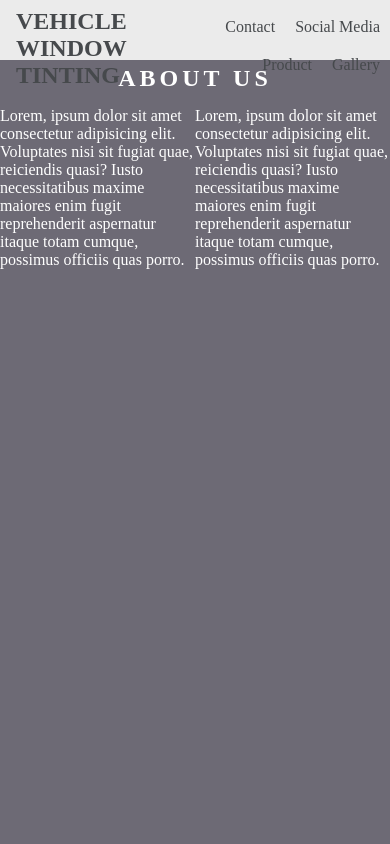
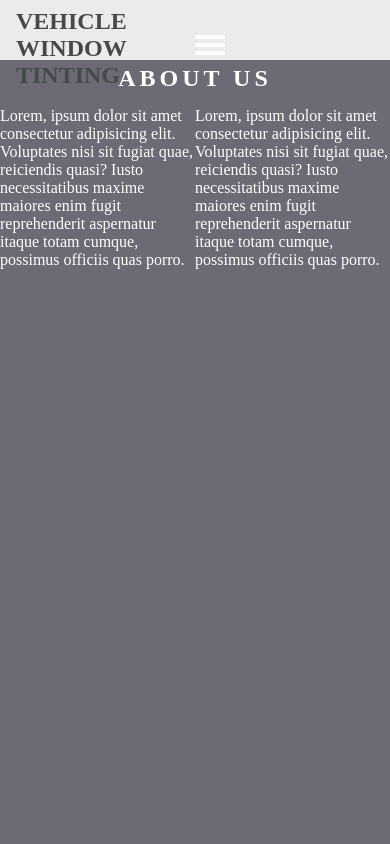
Before and after one commit to AndyL86/Portfolio1, a plain HTML site: page index.html in a window 390 px wide. Shown: the top 844 px of the page. Drawn offline with Linux system fonts and the light colour scheme; a web font is replaced by a local one.

Commit message:
Added basic burger menu html and css

```diff
--- a/assets/css/style.css
+++ b/assets/css/style.css
@@ -33,6 +33,72 @@ header {
     position: fixed;
 }
 
+.menu {
+    display: flex;
+    flex-direction: row;
+    list-style-type: none;
+    margin: 0;
+    padding: .5rem;
+  }
+
+  .menu > li {
+    margin: 0 1rem;
+    overflow: hidden;
+    list-style: none;
+    margin: 10px;
+    float: right;
+  }
+
+  .menu-button-container {
+    display: none;
+    height: 100%;
+    width: 30px;
+    cursor: pointer;
+    flex-direction: column;
+    justify-content: center;
+    align-items: center;
+  }
+
+  #menu-toggle {
+    display: none;
+  }
+
+  .menu-button,
+  .menu-button::before,
+  .menu-button::after {
+    display: block;
+    background-color: #fff;
+    position: absolute;
+    height: 4px;
+    width: 30px;
+    transition: transform 400ms cubic-bezier(0.23, 1, 0.32, 1);
+    border-radius: 2px;
+  }
+
+  .menu-button::before {
+    content: '';
+    margin-top: -8px;
+  }
+
+  .menu-button::after {
+    content: '';
+    margin-top: 8px;
+  }
+
+  #menu-toggle:checked + .menu-button-container .menu-button::before {
+    margin-top: 0px;
+    transform: rotate(405deg);
+  }
+
+  #menu-toggle:checked + .menu-button-container .menu-button {
+    background: rgba(255, 255, 255, 0);
+  }
+
+  #menu-toggle:checked + .menu-button-container .menu-button::after {
+    margin-top: 0px;
+    transform: rotate(-405deg);
+  }
+
 #logo {
     text-transform: uppercase;
     color: #46494c;
@@ -43,17 +109,7 @@ header {
     font-size: 150%;
 }
 
-#menu {
-    padding-top: .5rem;
-}
-
-#menu li {
-    list-style: none;
-    margin: 10px;
-    float: right;
-}
-
-#menu li a {
+.menu li a {
     color: #46494c;
     text-decoration: none;
     font-size: 100%;
@@ -206,6 +262,47 @@ footer {
     max-width: 100%;
 }
 
+@media (max-width: 700px) {
+    .menu-button-container {
+      display: flex;
+    }
+    .menu {
+      position: absolute;
+      top: 0;
+      margin-top: 50px;
+      left: 0;
+      flex-direction: column;
+      width: 100%;
+      justify-content: center;
+      align-items: center;
+    }
+    #menu-toggle ~ .menu li {
+      height: 0;
+      margin: 0;
+      padding: 0;
+      border: 0;
+      transition: height 400ms cubic-bezier(0.23, 1, 0.32, 1);
+    }
+    #menu-toggle:checked ~ .menu li {
+      border: 1px solid #333;
+      height: 2.5em;
+      padding: 0.5em;
+      transition: height 400ms cubic-bezier(0.23, 1, 0.32, 1);
+    }
+    .menu > li {
+      display: flex;
+      justify-content: center;
+      margin: 0;
+      padding: 0.5em 0;
+      width: 100%;
+      color: white;
+      background-color: #222;
+    }
+    .menu > li:not(:last-child) {
+      border-bottom: 1px solid #444;
+    }
+  }
+
 @media screen and (max-width: 600px) {
     .col-third {
         width: 33%;
--- a/index.html
+++ b/index.html
@@ -18,7 +18,11 @@
                     <h1 id="logo">Vehicle Window Tinting</h1>
                 </div>
                 <div class="col-half">
-                    <ul id="menu">
+                    <input id="menu-toggle" type="checkbox" />
+                    <label class='menu-button-container' for="menu-toggle">
+                        <div class='menu-button'></div>
+                    </label>
+                    <ul class="menu">
                         <li><a href="#social-media">Social Media</a></li>
                         <li><a href="#contact">Contact</a></li>
                         <li><a href="#gallery">Gallery</a></li>
@@ -26,6 +30,7 @@
                     </ul>
                 </div>
             </div>
+        </div>
         </div>
     </header>
 
@@ -65,23 +70,26 @@
                         <fieldset>
                             <div class="contact-box">
                                 <label for="fname" class="contact-header">First Name</label>
-                                <input type="text" name="fname" id="fname" placeholder="First Name..." aria-label="your first name">
+                                <input type="text" name="fname" id="fname" placeholder="First Name..."
+                                    aria-label="your first name">
                                 <label for="lname" class="contact-header">Last Name</label>
-                                <input type="text" name="lname" id="lname" placeholder="Last Name..." aria-label="your last name">
+                                <input type="text" name="lname" id="lname" placeholder="Last Name..."
+                                    aria-label="your last name">
                                 <label for="email" class="contact-header">Email</label>
-                                <input type="email" name="email" id="email" placeholder="Email Address..." aria-label="your email" required>
+                                <input type="email" name="email" id="email" placeholder="Email Address..."
+                                    aria-label="your email" required>
                             </div>
                         </fieldset>
                         <fieldset>
                             <div class="contact-box">
-                            <label for="enquiry" class="contact-header">Enquiry</label>
-                            <textarea id="enquiry" name="enquiry" placeholder="Write your enquiry here..." aria-label="write your enquiry"
-                                style="height:5rem"></textarea>
+                                <label for="enquiry" class="contact-header">Enquiry</label>
+                                <textarea id="enquiry" name="enquiry" placeholder="Write your enquiry here..."
+                                    aria-label="write your enquiry" style="height:5rem"></textarea>
                             </div>
                         </fieldset>
                         <div class="submit-center">
-                        <input type="submit" value="Submit" class="enquire">
-                    </div>
+                            <input type="submit" value="Submit" class="enquire">
+                        </div>
                     </form>
                 </div>
                 <div class="col-half">
```
